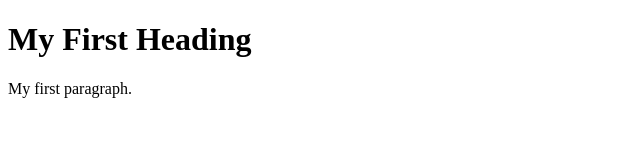
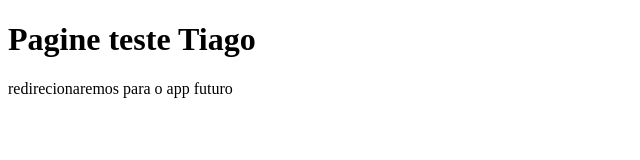
Before and after one commit to abndre/abndre.github.io, a plain HTML site: page index.html in a window 1280 px wide. Shown: the whole page, without its empty margins (0-640 px from the left). Drawn offline with Linux system fonts and the light colour scheme.

Commit message:
Update index.html

```diff
--- a/index.html
+++ b/index.html
@@ -5,8 +5,8 @@
 </head>
 <body>
 
-<h1>My First Heading</h1>
-<p>My first paragraph.</p>
+<h1>Pagine teste Tiago</h1>
+<p>redirecionaremos para o app futuro</p>
 
 </body>
 </html>
```
